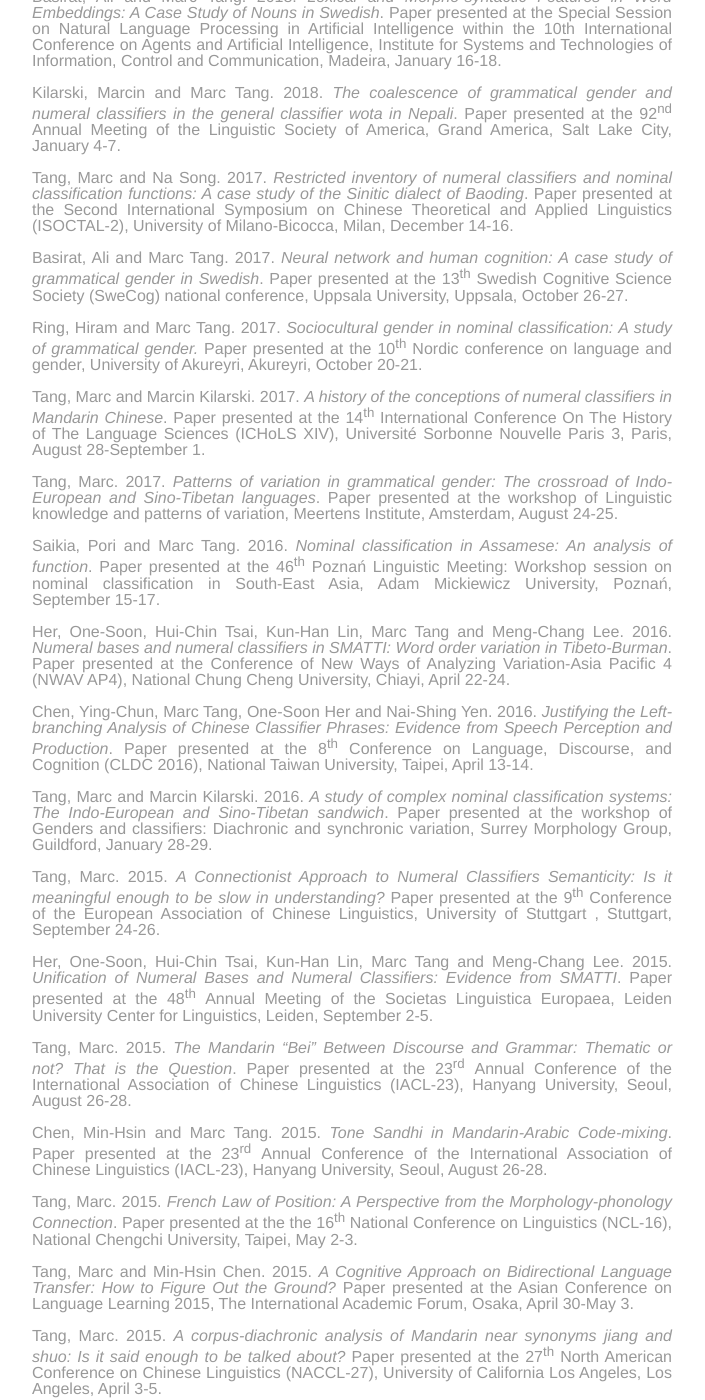
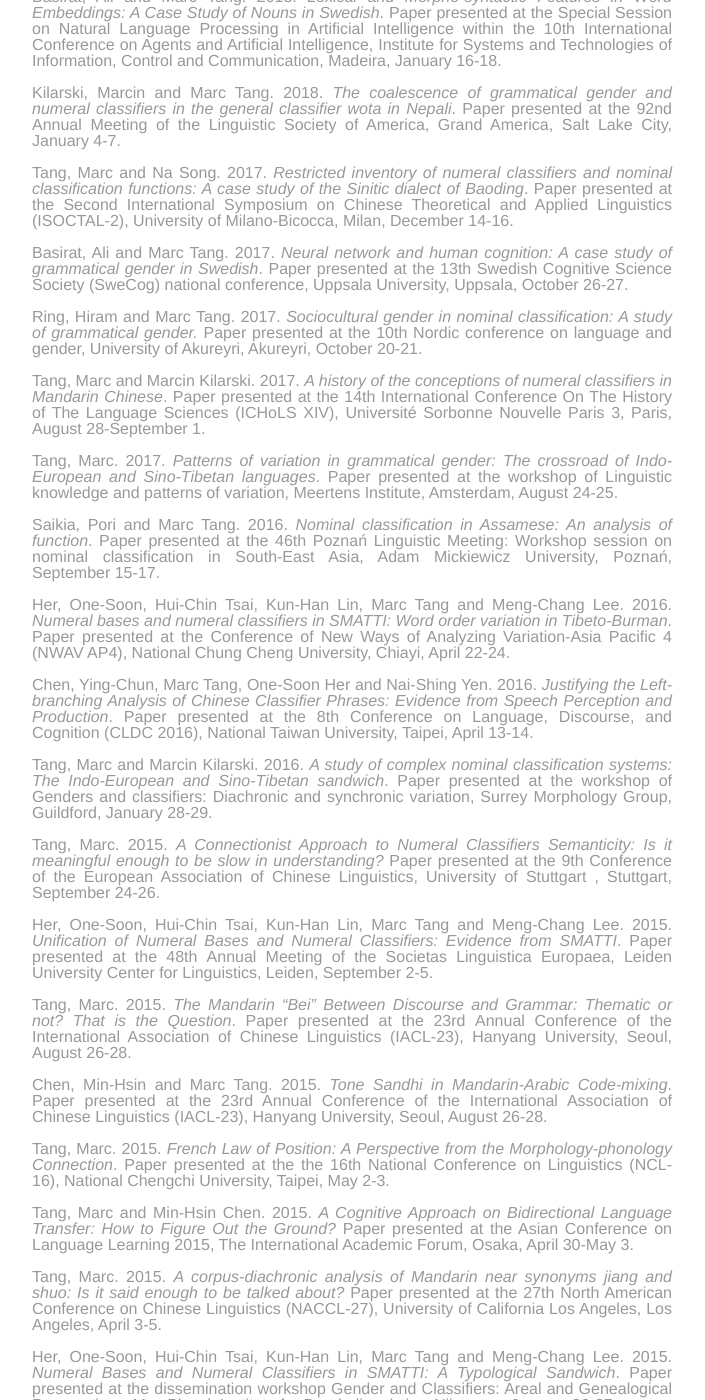
Before and after one commit to marctang/marctang.github.io, a Jekyll site: the page built from conferences.html, in a window 1280 px wide and 1400 px high, scrolled down 347 px. Shown: the whole window, without its empty margins (288-993 px from the left). Built offline with Jekyll 4.4.1, drawn with Linux system fonts in a browser that asks for light colours; some of the changed text lies outside the part shown.

Commit message:
Update conferences.html

```diff
--- a/conferences.html
+++ b/conferences.html
@@ -7,23 +7,23 @@ title: Publications
 <p style="text-align:justify;">Tang, Marc and Ali Basirat. 2018. <em>Linguistic explorations in real-valued syntactic word vectors (RSV)</em>. Paper presented at the Seventh Swedish Language Technology Conference, Stockholm University, Stockholm, November 7-9.</p>
 <p style="text-align:justify;">Tang, Marc. 2018. <em>An encouragement to programming and statistics</em>. Paper presented at the Pedagogic Project Presentation Conference, Division for Quality Enhancement, Academic Teaching and Learning at Uppsala University, Uppsala, February 28.</p>
 <p style="text-align:justify;">Basirat, Ali and Marc Tang. 2018. <em>Lexical and Morpho-syntactic Features in Word Embeddings: A Case Study of Nouns in Swedish</em>. Paper presented at the Special Session on Natural Language Processing in Artificial Intelligence within the 10th International Conference on Agents and Artificial Intelligence, Institute for Systems and Technologies of Information, Control and Communication, Madeira, January 16-18.</p>
-<p style="text-align:justify;"><span style="text-align:justify;">Kilarski, Marcin and Marc Tang. 2018. </span><em style="text-align:justify;">The coalescence of grammatical gender and numeral classifiers in the general classifier wota in Nepali</em><span style="text-align:justify;">. Paper presented at the 92<sup>nd</sup> Annual Meeting of the Linguistic Society of America, Grand America, Salt Lake City, January 4-7.</span></p>
+<p style="text-align:justify;"><span style="text-align:justify;">Kilarski, Marcin and Marc Tang. 2018. </span><em style="text-align:justify;">The coalescence of grammatical gender and numeral classifiers in the general classifier wota in Nepali</em><span style="text-align:justify;">. Paper presented at the 92nd Annual Meeting of the Linguistic Society of America, Grand America, Salt Lake City, January 4-7.</span></p>
 <p style="text-align:justify;">Tang, Marc and Na Song. 2017. <em>Restricted inventory of numeral classifiers and nominal classification functions: A case study of the Sinitic dialect of Baoding</em>. Paper presented at the Second International Symposium on Chinese Theoretical and Applied Linguistics (ISOCTAL-2), University of Milano-Bicocca, Milan, December 14-16.</p>
-<p style="text-align:justify;">Basirat, Ali and Marc Tang. 2017. <em>Neural network and human cognition: A case study of grammatical gender in Swedish</em>. Paper presented at the 13<sup>th</sup> Swedish Cognitive Science Society (SweCog) national conference, Uppsala University, Uppsala, October 26-27.</p>
-<p style="text-align:justify;">Ring, Hiram and Marc Tang. 2017. <em>Sociocultural gender in nominal classification: A study of grammatical gender.</em> Paper presented at the 10<sup>th</sup> Nordic conference on language and gender, University of Akureyri, Akureyri, October 20-21.</p>
-<p style="text-align:justify;">Tang, Marc and Marcin Kilarski. 2017. <em>A history of the conceptions of numeral classifiers in Mandarin Chinese</em>. Paper presented at the 14<sup>th</sup> International Conference On The History of The Language Sciences (ICHoLS XIV), Université Sorbonne Nouvelle Paris 3, Paris, August 28-September 1.</p>
+<p style="text-align:justify;">Basirat, Ali and Marc Tang. 2017. <em>Neural network and human cognition: A case study of grammatical gender in Swedish</em>. Paper presented at the 13th Swedish Cognitive Science Society (SweCog) national conference, Uppsala University, Uppsala, October 26-27.</p>
+<p style="text-align:justify;">Ring, Hiram and Marc Tang. 2017. <em>Sociocultural gender in nominal classification: A study of grammatical gender.</em> Paper presented at the 10th Nordic conference on language and gender, University of Akureyri, Akureyri, October 20-21.</p>
+<p style="text-align:justify;">Tang, Marc and Marcin Kilarski. 2017. <em>A history of the conceptions of numeral classifiers in Mandarin Chinese</em>. Paper presented at the 14th International Conference On The History of The Language Sciences (ICHoLS XIV), Université Sorbonne Nouvelle Paris 3, Paris, August 28-September 1.</p>
 <p style="text-align:justify;">Tang, Marc. 2017. <em>Patterns of variation in grammatical gender: The crossroad of Indo-European and Sino-Tibetan languages</em>. Paper presented at the workshop of Linguistic knowledge and patterns of variation, Meertens Institute, Amsterdam, August 24-25.</p>
-<p style="text-align:justify;">Saikia, Pori and Marc Tang. 2016. <em>Nominal classification in Assamese: An analysis of function</em>. Paper presented at the 46<sup>th</sup> Poznań Linguistic Meeting: Workshop session on nominal classification in South-East Asia, Adam Mickiewicz University, Poznań, September 15-17.</p>
+<p style="text-align:justify;">Saikia, Pori and Marc Tang. 2016. <em>Nominal classification in Assamese: An analysis of function</em>. Paper presented at the 46th Poznań Linguistic Meeting: Workshop session on nominal classification in South-East Asia, Adam Mickiewicz University, Poznań, September 15-17.</p>
 <p style="text-align:justify;">Her, One-Soon, Hui-Chin Tsai, Kun-Han Lin, Marc Tang and Meng-Chang Lee. 2016. <em>Numeral bases and numeral classifiers in SMATTI: Word order variation in Tibeto-Burman</em>. Paper presented at the Conference of New Ways of Analyzing Variation-Asia Pacific 4 (NWAV AP4), National Chung Cheng University, Chiayi, April 22-24.</p>
-<p style="text-align:justify;">Chen, Ying-Chun, Marc Tang, One-Soon Her and Nai-Shing Yen. 2016. <em>Justifying the Left-branching Analysis of Chinese Classifier Phrases: Evidence from Speech Perception and Production</em>. Paper presented at the 8<sup>th</sup> Conference on Language, Discourse, and Cognition (CLDC 2016), National Taiwan University, Taipei, April 13-14.</p>
+<p style="text-align:justify;">Chen, Ying-Chun, Marc Tang, One-Soon Her and Nai-Shing Yen. 2016. <em>Justifying the Left-branching Analysis of Chinese Classifier Phrases: Evidence from Speech Perception and Production</em>. Paper presented at the 8th Conference on Language, Discourse, and Cognition (CLDC 2016), National Taiwan University, Taipei, April 13-14.</p>
 <p style="text-align:justify;">Tang, Marc and Marcin Kilarski. 2016. <em>A study of complex nominal classification systems: The Indo-European and Sino-Tibetan sandwich</em>. Paper presented at the workshop of Genders and classifiers: Diachronic and synchronic variation, Surrey Morphology Group, Guildford, January 28-29.</p>
-<p style="text-align:justify;">Tang, Marc. 2015. <em>A Connectionist Approach to Numeral Classifiers Semanticity: Is it meaningful enough to be slow in understanding?</em> Paper presented at the 9<sup>th</sup> Conference of the European Association of Chinese Linguistics, University of Stuttgart , Stuttgart, September 24-26.</p>
-<p style="text-align:justify;">Her, One-Soon, Hui-Chin Tsai, Kun-Han Lin, Marc Tang and Meng-Chang Lee. 2015. <em>Unification of Numeral Bases and Numeral Classifiers: Evidence from SMATTI</em>. Paper presented at the 48<sup>th</sup> Annual Meeting of the Societas Linguistica Europaea, Leiden University Center for Linguistics, Leiden, September 2-5.</p>
-<p style="text-align:justify;">Tang, Marc. 2015. <em>The Mandarin “Bei” Between Discourse and Grammar: Thematic or not? That is the Question</em>. Paper presented at the 23<sup>rd</sup> Annual Conference of the International Association of Chinese Linguistics (IACL-23), Hanyang University, Seoul, August 26-28.</p>
-<p style="text-align:justify;">Chen, Min-Hsin and Marc Tang. 2015. <em>Tone Sandhi in Mandarin-Arabic Code-mixing</em>. Paper presented at the 23<sup>rd</sup> Annual Conference of the International Association of Chinese Linguistics (IACL-23), Hanyang University, Seoul, August 26-28.</p>
-<p style="text-align:justify;">Tang, Marc. 2015. <em>French Law of Position: A Perspective from the Morphology-phonology Connection</em>. Paper presented at the the 16<sup>th</sup> National Conference on Linguistics (NCL-16), National Chengchi University, Taipei, May 2-3.</p>
+<p style="text-align:justify;">Tang, Marc. 2015. <em>A Connectionist Approach to Numeral Classifiers Semanticity: Is it meaningful enough to be slow in understanding?</em> Paper presented at the 9th Conference of the European Association of Chinese Linguistics, University of Stuttgart , Stuttgart, September 24-26.</p>
+<p style="text-align:justify;">Her, One-Soon, Hui-Chin Tsai, Kun-Han Lin, Marc Tang and Meng-Chang Lee. 2015. <em>Unification of Numeral Bases and Numeral Classifiers: Evidence from SMATTI</em>. Paper presented at the 48th Annual Meeting of the Societas Linguistica Europaea, Leiden University Center for Linguistics, Leiden, September 2-5.</p>
+<p style="text-align:justify;">Tang, Marc. 2015. <em>The Mandarin “Bei” Between Discourse and Grammar: Thematic or not? That is the Question</em>. Paper presented at the 23rd Annual Conference of the International Association of Chinese Linguistics (IACL-23), Hanyang University, Seoul, August 26-28.</p>
+<p style="text-align:justify;">Chen, Min-Hsin and Marc Tang. 2015. <em>Tone Sandhi in Mandarin-Arabic Code-mixing</em>. Paper presented at the 23rd Annual Conference of the International Association of Chinese Linguistics (IACL-23), Hanyang University, Seoul, August 26-28.</p>
+<p style="text-align:justify;">Tang, Marc. 2015. <em>French Law of Position: A Perspective from the Morphology-phonology Connection</em>. Paper presented at the the 16th National Conference on Linguistics (NCL-16), National Chengchi University, Taipei, May 2-3.</p>
 <p style="text-align:justify;">Tang, Marc and Min-Hsin Chen. 2015. <em>A Cognitive Approach on Bidirectional Language Transfer: How to Figure Out the Ground?</em> Paper presented at the Asian Conference on Language Learning 2015, The International Academic Forum, Osaka, April 30-May 3.</p>
-<p style="text-align:justify;">Tang, Marc. 2015. <em>A corpus-diachronic analysis of Mandarin near synonyms jiang and shuo: Is it said enough to be talked about?</em> Paper presented at the 27<sup>th</sup> North American Conference on Chinese Linguistics (NACCL‐27), University of California Los Angeles, Los Angeles, April 3-5.</p>
+<p style="text-align:justify;">Tang, Marc. 2015. <em>A corpus-diachronic analysis of Mandarin near synonyms jiang and shuo: Is it said enough to be talked about?</em> Paper presented at the 27th North American Conference on Chinese Linguistics (NACCL‐27), University of California Los Angeles, Los Angeles, April 3-5.</p>
 <p style="text-align:justify;">Her, One-Soon, Hui-Chin Tsai, Kun-Han Lin, Marc Tang and Meng-Chang Lee. 2015. <em>Numeral Bases and Numeral Classifiers in SMATTI: A Typological Sandwich</em>. Paper presented at the dissemination workshop Gender and Classifiers: Areal and Genealogical Perspectives, Max Planck Institute for Psycholinguistics, Nijmegen, January 26-27.</p>
-<p style="text-align:justify;">Tang, Marc and Jin-Yen Lin. 2014. <em>Sound Symbolism in Mandarin Cute-talk and Japanese Baby-talk</em>. Paper of the 47<sup>th</sup> International Conference on Sino-Tibetan Languages and Linguistics, Yunnan Normal University, Kunming, October 17-19.</p>
-<p style="text-align:justify;">Tang, Marc and Jin-Yen Lin. 2014. <em>A study of Sound Symbolism: Is i small enough to be big?</em> Paper presented at the 5<sup>th</sup> International Conference on Phonology and Morphology, Cheonam National University, Gwangju, July 3-5.</p>
+<p style="text-align:justify;">Tang, Marc and Jin-Yen Lin. 2014. <em>Sound Symbolism in Mandarin Cute-talk and Japanese Baby-talk</em>. Paper of the 47th International Conference on Sino-Tibetan Languages and Linguistics, Yunnan Normal University, Kunming, October 17-19.</p>
+<p style="text-align:justify;">Tang, Marc and Jin-Yen Lin. 2014. <em>A study of Sound Symbolism: Is i small enough to be big?</em> Paper presented at the 5th International Conference on Phonology and Morphology, Cheonam National University, Gwangju, July 3-5.</p>
```
